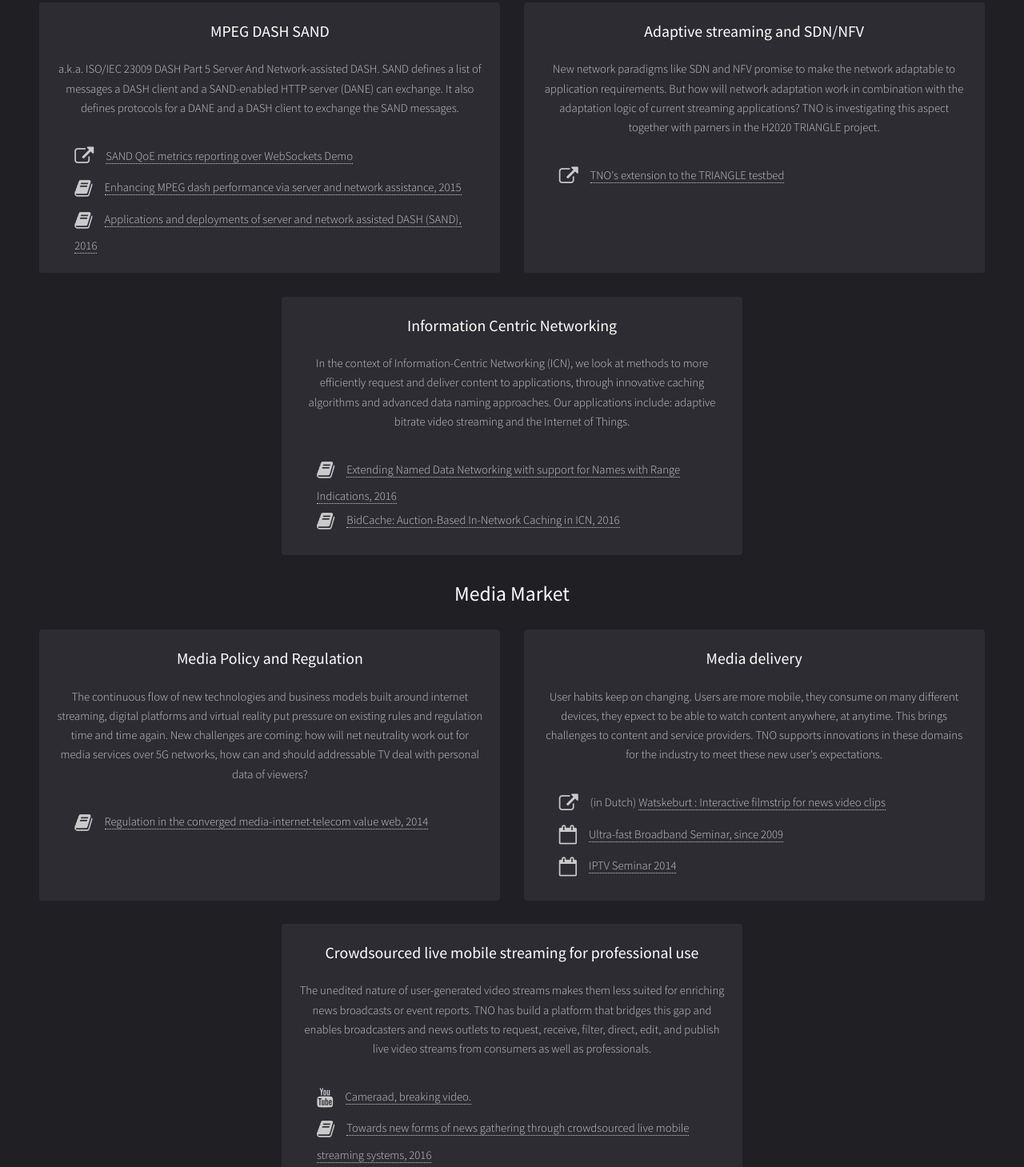
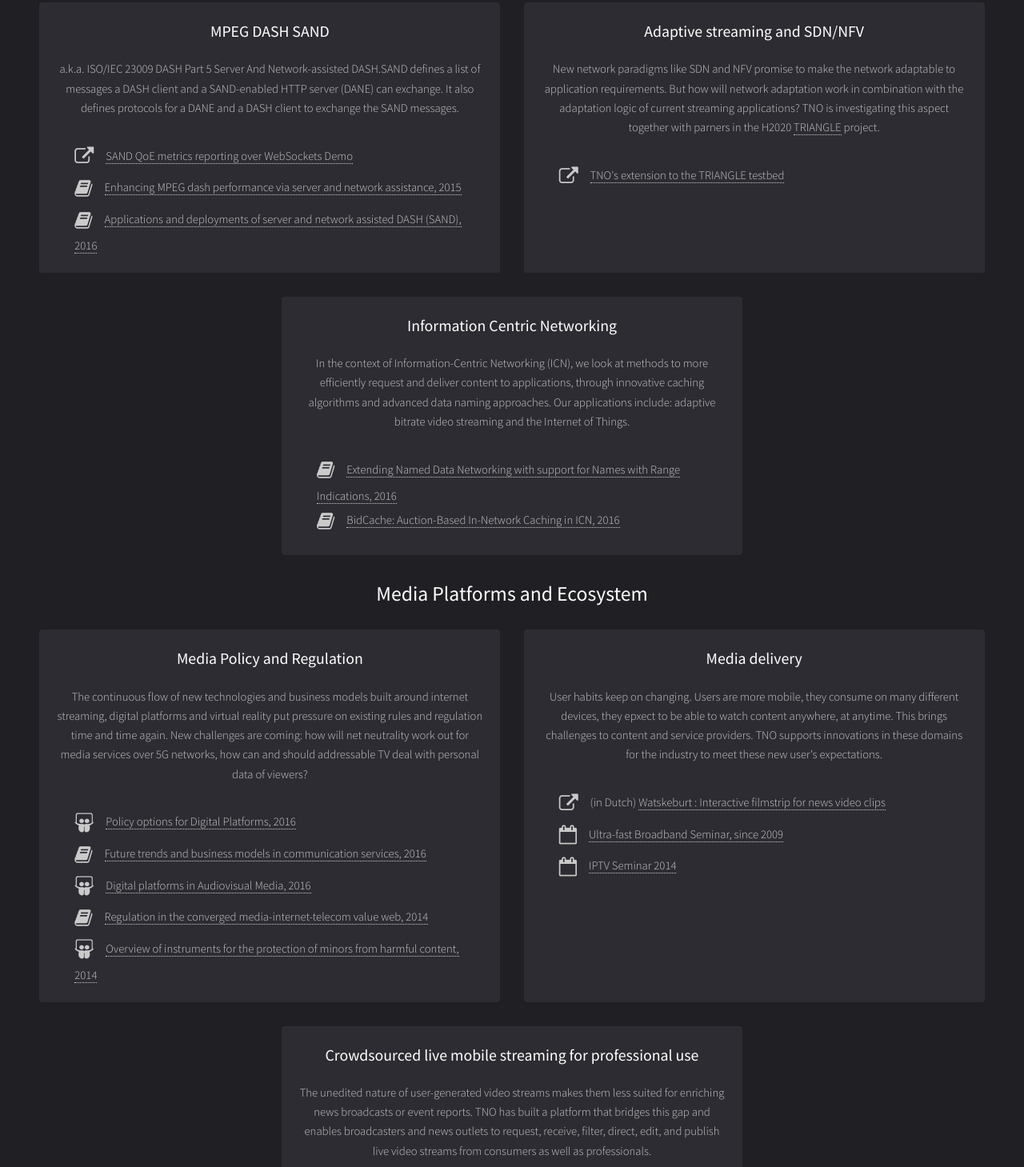
Before and after one commit to tnomedialab/tnomedialab.github.io, a plain HTML site: page index.html in a window 1280 px wide. Shown: the part 3010-4469 px from the top of the page at 80% size. Drawn offline with Linux system fonts and the light colour scheme.

Commit message:
[ADD] content for media ecosystem

```diff
--- a/assets/css/main.css
+++ b/assets/css/main.css
@@ -724,6 +724,10 @@
 
         ul li.li-youtube:before {
             content: "\f167";
+        }
+
+        ul li.li-slideshare:before {
+            content: "\f1e7";
         }
 
         ul li.li-facebook:before {
--- a/index.html
+++ b/index.html
@@ -62,7 +62,7 @@
               <h3>Media Platforms and Ecosystems</h3>
               <p>Catalysing innovations in the media industry</p>
               <p><em>UDH, HDR, Net neutrality</em></p>
-              <a href="#media-regulation" class="more">Explore</a>
+              <a href="#media-ecosystem" class="more">Explore</a>
             </div>
           </div>
 
@@ -107,9 +107,11 @@
             <h3>Panoramic Tiled Streaming</h3>
             <p>Live streaming of panoramic video is challenging.
             Back in 2010 within the FP7 FascinatE project, TNO pioneered
-            the stream-what-you-watch concept creating the <i>tiled streaming</i> technology.
-			By dividing the panorama into spatial tiles and streaming only those in the current Region-of-Interest of the user,
-			a significant amount of bandwidth can be saved.
+            the stream-what-you-watch concept creating the
+            <i>tiled streaming</i> technology. By dividing the
+            panorama into spatial tiles and streaming only those
+            in the current Region-of-Interest of the user, a significant
+            amount of bandwidth can be saved.
             </p>
             <ul>
               <li class="li li-youtube">
@@ -174,10 +176,11 @@
         <div class="box">
           <div class="inner">
             <h3>MPEG DASH SAND</h3>
-            <p>a.k.a. ISO/IEC 23009 DASH Part 5 Server And Network-assisted DASH.
-            SAND defines a list of messages a DASH client and a
-            SAND-enabled HTTP server (DANE) can exchange. It also defines protocols
-            for a DANE and a DASH client to exchange the SAND messages.
+            <p>a.k.a. ISO/IEC 23009 DASH Part 5 Server And
+            Network-assisted DASH.SAND defines a list of messages
+            a DASH client and a SAND-enabled HTTP server (DANE)
+            can exchange. It also defines protocols for a DANE and
+            a DASH client to exchange the SAND messages.
             </p>
             <ul>
               <li class="li li-link">
@@ -196,10 +199,13 @@
           <div class="inner">
             <h3>Adaptive streaming and SDN/NFV</h3>
             <p>New network paradigms like SDN and NFV
-			promise to make the network adaptable to application requirements.
-			But how will network adaptation work in combination with the adaptation logic of current streaming applications?
-			TNO is investigating this aspect together with parners in the
-			H2020 TRIANGLE project.
+            promise to make the network adaptable to application
+            requirements. But how will network adaptation work
+            in combination with the adaptation logic of current
+            streaming applications? TNO is investigating this
+            aspect together with parners in the H2020
+            <a href="http://www.triangle-project.eu" target="_blank">TRIANGLE</a>
+            project.
             </p>
             <ul>
               <li class="li li-link">
@@ -211,10 +217,11 @@
         <div class="box">
           <div class="inner">
             <h3>Information Centric Networking</h3>
-            <p>In the context of Information-Centric Networking (ICN), we look at
-			methods to more efficiently request and deliver content to applications,
-			through innovative caching algorithms and advanced data naming
-			approaches. Our applications include: adaptive bitrate video streaming
+            <p>In the context of Information-Centric Networking (ICN),
+            we look at methods to more efficiently request and
+            deliver content to applications, through innovative
+            caching algorithms and advanced data naming approaches.
+            Our applications include: adaptive bitrate video streaming
             and the Internet of Things.
             </p>
             <ul>
@@ -229,8 +236,8 @@
         </div>
       </div>
     </section>
-    <section id="media-regulation" class="special">
-      <h2>Media Market</h2>
+    <section id="media-ecosystem" class="special">
+      <h2>Media Platforms and Ecosystem</h2>
       <div class="thumbnails">
         <div class="box">
           <div class="inner">
@@ -244,8 +251,20 @@
             with personal data of viewers?
             </p>
             <ul>
+              <li class="li li-slideshare">
+                <a href="//www.slideshare.net/panooren/digital-platforms-an-analytical-framework-for-identifying-and-evaluating-policy-options" target="_blank">Policy options for Digital Platforms, 2016</a>
+              </li>
+              <li class="li li-publication">
+                <a href="//publications.europa.eu/en/publication-detail/-/publication/ecf0bfc2-9aa9-11e6-868c-01aa75ed71a1" target="_blank">Future trends and business models in communication services, 2016</a>
+              </li>
+              <li class="li li-slideshare">
+                <a href="//www.slideshare.net/panooren/digital-platforms-in-audiovisual-media" target="_blank">Digital platforms in Audiovisual Media, 2016</a>
+              </li>
               <li class="li li-publication">
                 <a href="http://publications.tno.nl/publication/34611843/NhocfJ/TNO-2014-R11482.pdf">Regulation in the converged media-internet-telecom value web, 2014</a>
+              </li>
+              <li class="li li-slideshare">
+                <a href="//www.slideshare.net/panooren/tnooverview-of-instruments-for-the-protection-of-minors-from-harmful-content" target="_blank">Overview of instruments for the protection of minors from harmful content, 2014</a>
               </li>
             </ul>
           </div>
@@ -276,9 +295,12 @@
         <div class="box">
           <div class="inner">
             <h3>Crowdsourced live mobile streaming for professional use</h3>
-            <p>The unedited nature of user-generated video streams makes them less suited for enriching news broadcasts or event reports.
-			TNO has build a platform that bridges this gap and enables broadcasters and news outlets to request, receive, filter, direct,
-			edit, and publish live video streams from consumers as well as professionals.
+            <p>The unedited nature of user-generated video streams
+            makes them less suited for enriching news broadcasts
+            or event reports. TNO has built a platform that bridges
+            this gap and enables broadcasters and news outlets to
+            request, receive, filter, direct, edit, and publish live
+            video streams from consumers as well as professionals.
             </p>
             <ul>
               <li class="li li-youtube">
@@ -291,7 +313,8 @@
           </div>
         </div>
       </div>
-    </section><section id="standardization" class="special">
+    </section>
+    <section id="standardization" class="special">
       <h2>Standardization</h2>
       <div class="thumbnails">
         <div class="box">
@@ -345,8 +368,10 @@
         <div class="box">
           <div class="inner">
             <h3>IETF</h3>
-            <p>We are active in various groups of the IETF and IRTF, most notably CDNI and ICNRG, where we work towards the CDN Interconnection standard and
-			the harmonization of different ICN architectures, respectively.
+            <p>We are active in various groups of the IETF and IRTF,
+            most notably CDNI and ICNRG, where we work towards the
+            CDN Interconnection standard and the harmonization of
+            different ICN architectures, respectively.
             </p>
             <ul>
               <li class="li li-publication">
@@ -435,12 +460,13 @@
         <h2>About us</h2>
         <p>TNO fosters groundbreaking research in a very wide range of domains
         such as energy, smart cities, optics, space, mobility, and
-        telecommunications. In the MediaLab, we create innovative media technologies
-		aimed at providing people with new and rich experiences, which they can enjoy
-        wherever, whenever and with whomever they want.
-        We continously seek to challenge ourselves with new research
-        questions, from the market and academia, to remain at the forefront of technology breakthrough.
-        We gladly welcome inquiries via
+        telecommunications. In the MediaLab, we create innovative
+        media technologies aimed at providing people with new and rich
+        experiences, which they can enjoy wherever, whenever and with
+        whomever they want. We continously seek to challenge ourselves
+        with new research questions, from the market and academia, to
+        remain at the forefront of technology breakthrough. We gladly
+        welcome inquiries via
         <a href="mailto:medialabtno.nl">email</a> about possible collaborations
         with companies, universities and organisations.
         </p>
```
Lines whose indentation alone changed are shown as unchanged.
